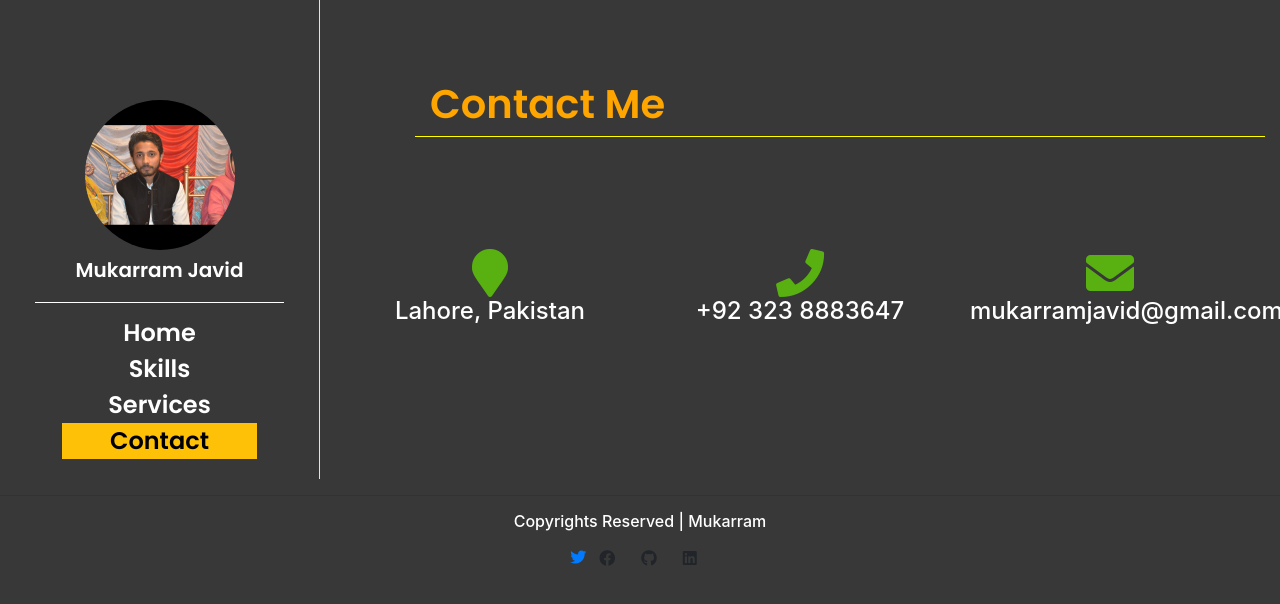
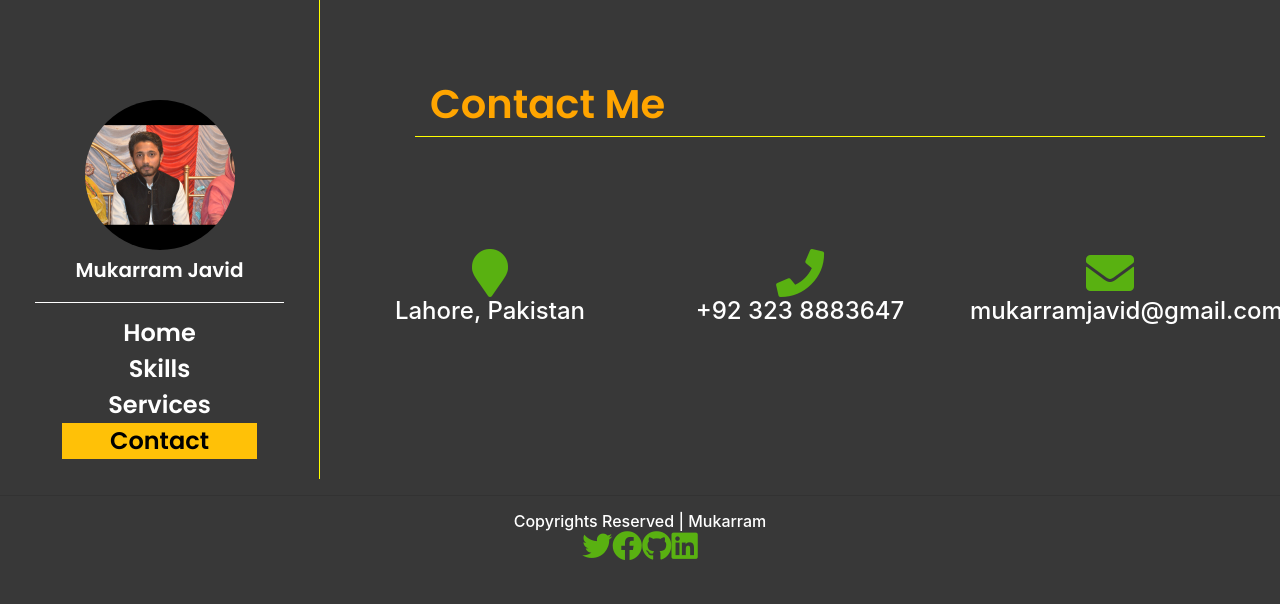
Before and after one commit to mukarramjavid/mukarram_portfolio, a React (Create React App) app: page /contact in a window 1280 px wide. Shown: the top 604 px of the page. Built offline with nearby package versions, Linux system fonts and the light colour scheme.

Commit message:
Update className

```diff
--- a/src/Components/Footer.js
+++ b/src/Components/Footer.js
@@ -11,16 +11,16 @@ export default function Footer() {
         </Row>
         <Row>
           <Col xs={12} md={12} className="text-center">
-            <a className="" href="https://twitter.com/hafizj1125/">
+            <a className="btnClass" href="https://twitter.com/hafizj1125/">
               <i className="fab fa-twitter"></i>
             </a>
-            <a className="btn " href="https://facebook.com/hafizj1125/">
+            <a className="btnClass" href="https://facebook.com/hafizj1125/">
               <i className="fab fa-facebook"></i>
             </a>
-            <a className="btn" href="https://github.com/mukarramjavid/">
+            <a className="btnClass" href="https://github.com/mukarramjavid/">
               <i class="fab fa-github"></i>
             </a>
-            <a className="btn" href="https://www.linkedin.com/in/hafizj1125/">
+            <a className="btnClass" href="https://www.linkedin.com/in/hafizj1125/">
               <i class="fab fa-linkedin"></i>
             </a>
           </Col>
```
